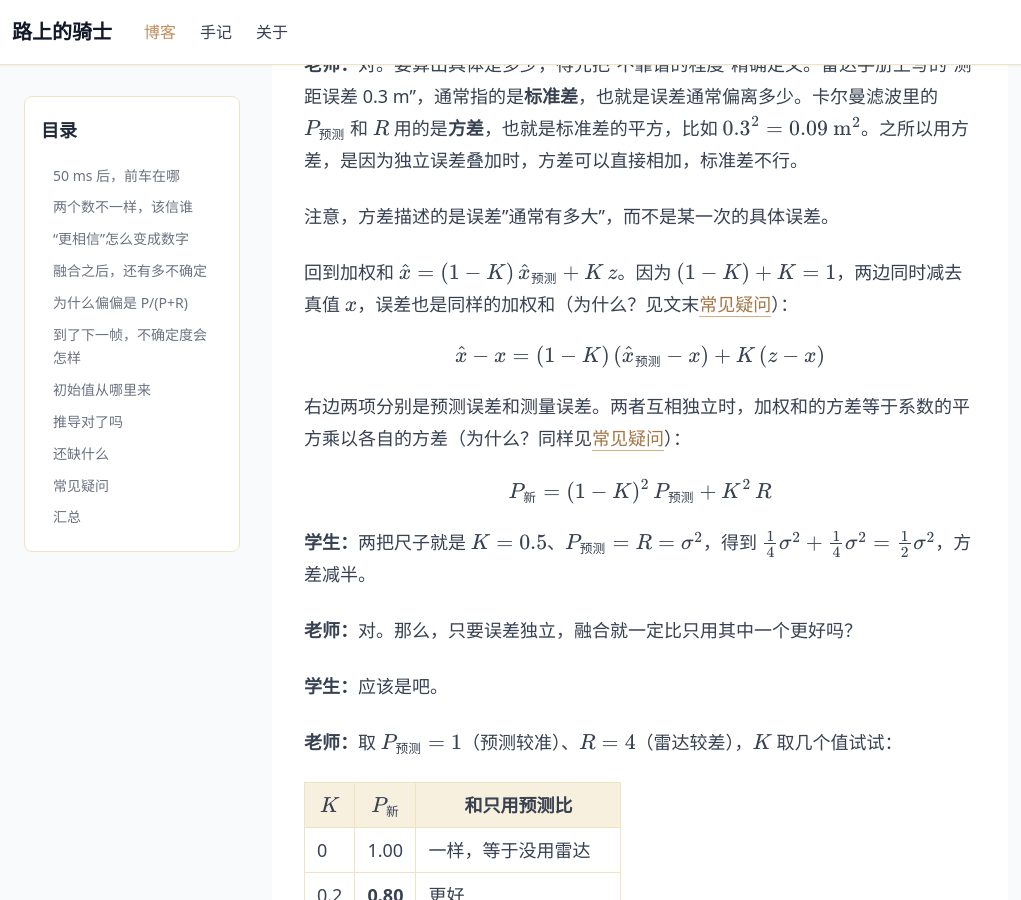
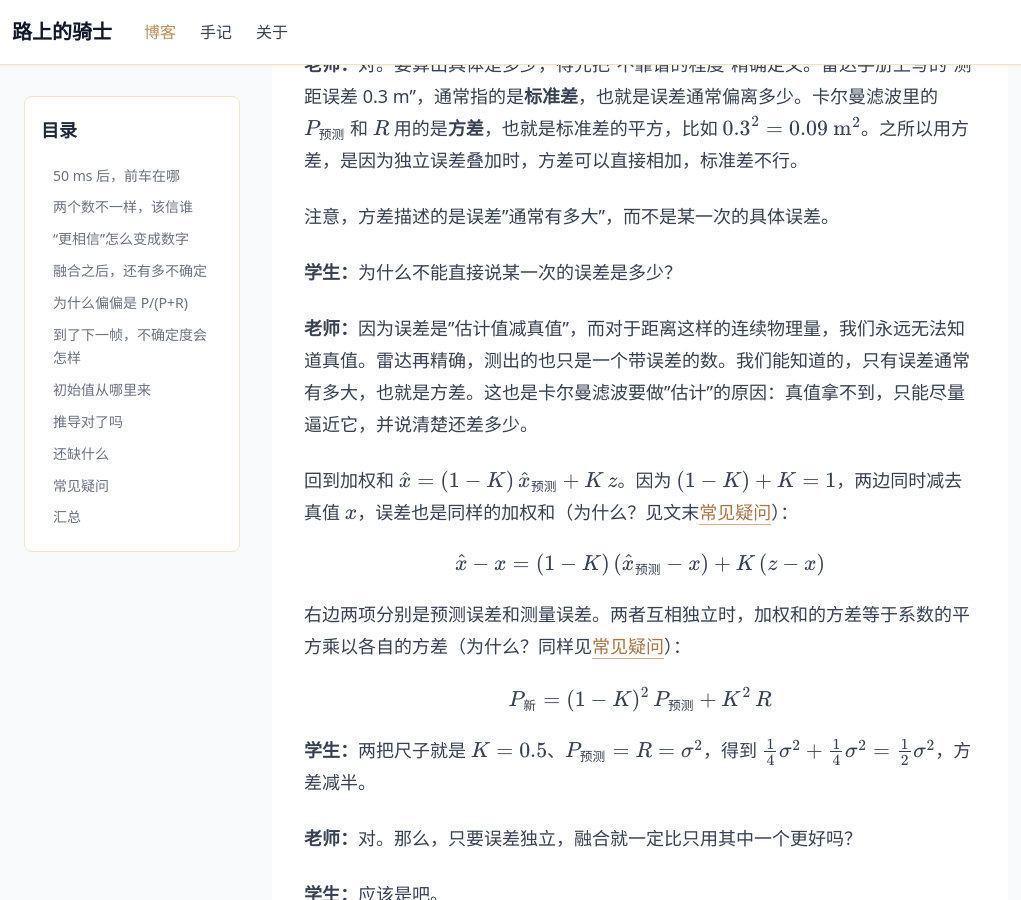
Before and after one commit to luli100/luli100.github.io, a Jekyll site: the page built from _posts/2026-11-07-kalman-filter-1d.md, in a window 1280 px wide and 900 px high, scrolled down 4544 px. Shown: the whole window, without its empty margins (0-1021 px from the left). Built offline with Jekyll 4.4.1, drawn with Linux system fonts in a browser that asks for light colours; formulas are drawn with MathJax 3; some of the changed text lies outside the part shown.

Commit message:
Explain why true values are unknowable in Kalman post
Add a short exchange on why only the variance of the error can be
known, and note that the experiments can compute errors because the
simulation sets the true values.

Co-Authored-By: Claude Opus 5.5 <noreply@anthropic.com>

```diff
--- a/_posts/2026-11-07-kalman-filter-1d.md
+++ b/_posts/2026-11-07-kalman-filter-1d.md
@@ -159,6 +159,10 @@ $$
 **老师：**对。要算出具体是多少，得先把"不靠谱的程度"精确定义。雷达手册上写的"测距误差 0.3 m"，通常指的是**标准差**，也就是误差通常偏离多少。卡尔曼滤波里的 $$P_{\text{预测}}$$ 和 $$R$$ 用的是**方差**，也就是标准差的平方，比如 $$0.3^2 = 0.09\ \text{m}^2$$。之所以用方差，是因为独立误差叠加时，方差可以直接相加，标准差不行。
 
 注意，方差描述的是误差"通常有多大"，而不是某一次的具体误差。
+
+**学生：**为什么不能直接说某一次的误差是多少？
+
+**老师：**因为误差是"估计值减真值"，而对于距离这样的连续物理量，我们永远无法知道真值。雷达再精确，测出的也只是一个带误差的数。我们能知道的，只有误差通常有多大，也就是方差。这也是卡尔曼滤波要做"估计"的原因：真值拿不到，只能尽量逼近它，并说清楚还差多少。
 
 回到加权和 $$\hat{x} = (1-K)\,\hat{x}_{\text{预测}} + K\,z$$。因为 $$(1-K) + K = 1$$，两边同时减去真值 $$x$$，误差也是同样的加权和（为什么？见文末[常见疑问](#faq)）：
 
@@ -328,6 +332,8 @@ $$
 - 滤波器假设前车始终以 $$v = -10$$ m/s 匀速运动。
 - 前 100 帧确实如此；从第 100 帧起前车刹车，靠近得越来越快，$$v$$ 每秒减小 2 m/s，滤波器并不知道。
 
+现实中拿不到真值，但仿真时真值是我们自己设定的，所以才能算出每一帧的误差。这也是用仿真检验滤波器的意义。
+
 第一个实验检验融合方差的公式。取 $$P_{\text{预测}} = 1$$、$$R = 4$$，各生成 20 万个随机误差，直接统计融合结果的方差：
 
 | $$K$$ | 统计值 | 公式 $$(1-K)^2 P_{\text{预测}} + K^2 R$$ |
```
